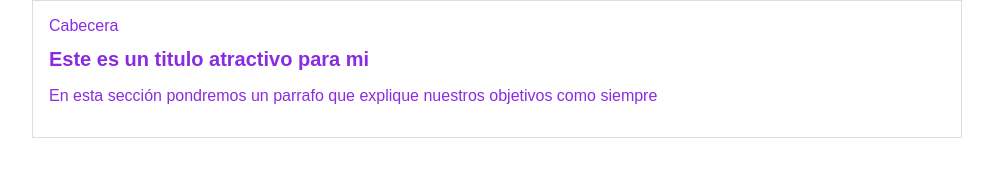
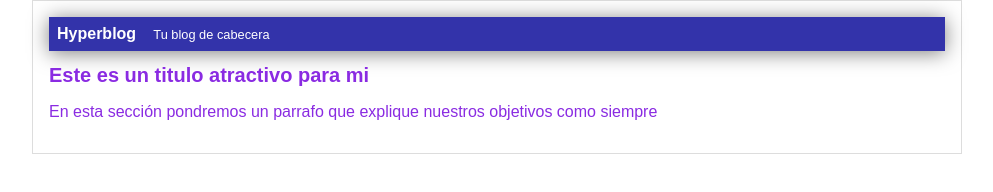
Before and after one commit to romzc/hyperBlog, a plain HTML site: page index.html in a window 1280 px wide. Shown: the whole page, without its empty margins (143-1136 px from the left). Drawn offline with Linux system fonts and the light colour scheme.

Commit message:
finalizada la cabecera con diseño azul

```diff
--- a/css/style.css
+++ b/css/style.css
@@ -5,6 +5,21 @@ body {
 	margin: 0;
 	padding: 0;
 	font-family: 'Arial';
+}
+
+#cabecera {
+	background-color: #33A;
+	box-shadow: 0px 2px 20px 0px rgba(0, 0, 0, 0.5);
+	color: white;
+	font-weight: bold;
+	margin: 0;
+	padding: 0.5em;
+}
+
+#cabecera #tagline {
+	padding: 0 0 0 1em;
+	font-weight: normal;
+	font-size: 0.8em;
 }
 
 #container {
--- a/index.html
+++ b/index.html
@@ -6,7 +6,8 @@
 	<body>
 		<div id="container">
 			<div id="cabecera">
-				Cabecera
+				Hyperblog
+				<span id="tagline">Tu blog de cabecera</span>
 			</div>
 			<div id="post">
 				<h1>Este es un titulo atractivo para mi</h1>
```
